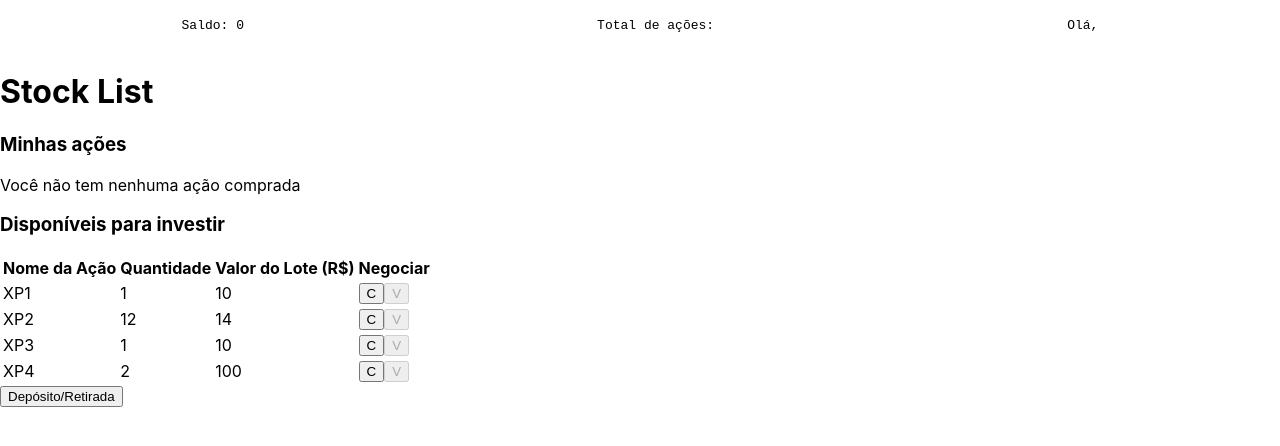
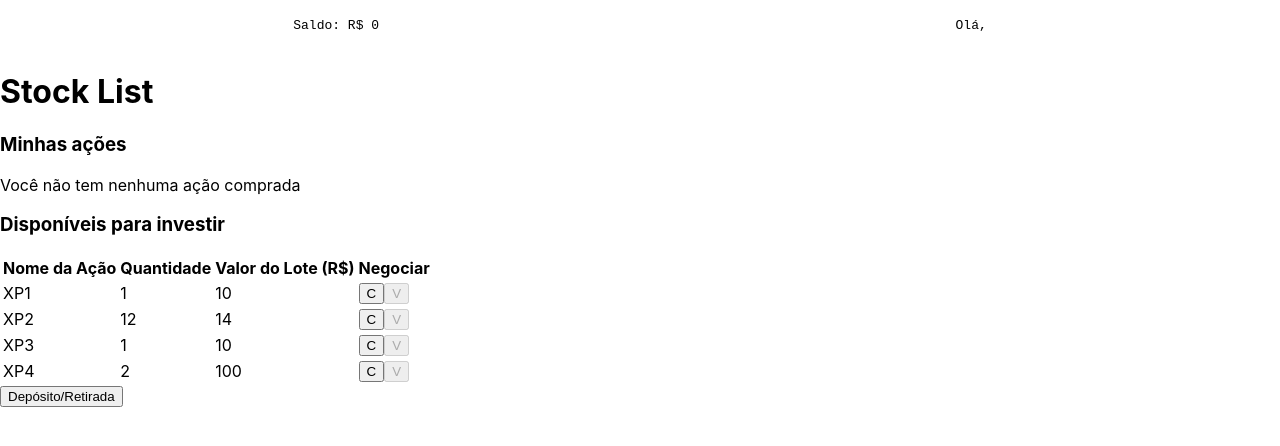
Before and after one commit to Yasmim-Matos/desafio-pratico-ps-xp, a React (Create React App) app: page /desafio-pratico-ps-xp/stocklist in a window 1280 px wide. Shown: the top 446 px of the page. Built offline with nearby package versions, Linux system fonts and the light colour scheme.

Commit message:
fix: the 'userStocks' was removed from 'Header' component

```diff
--- a/src/components/Header.jsx
+++ b/src/components/Header.jsx
@@ -8,23 +8,18 @@ function Header() {
             userEmail,
             userBalance,
         },
-        userStockData: {
-            userStocks,
-        },
     } = useContext(AppContext);
 
     return (
         <header className="header-container">
             <p>
-                Saldo:
+                Saldo: R$
                 {' '}
-                <span className="balance">{ userBalance }</span>
-            </p>
-
-            <p>
-                Total de ações:
-                {' '}
-                <span className="stocks">{ userStocks[1] }</span>
+                <span
+                    className="balance"
+                >
+                    { userBalance }
+                </span>
             </p>
 
             <p>
```
